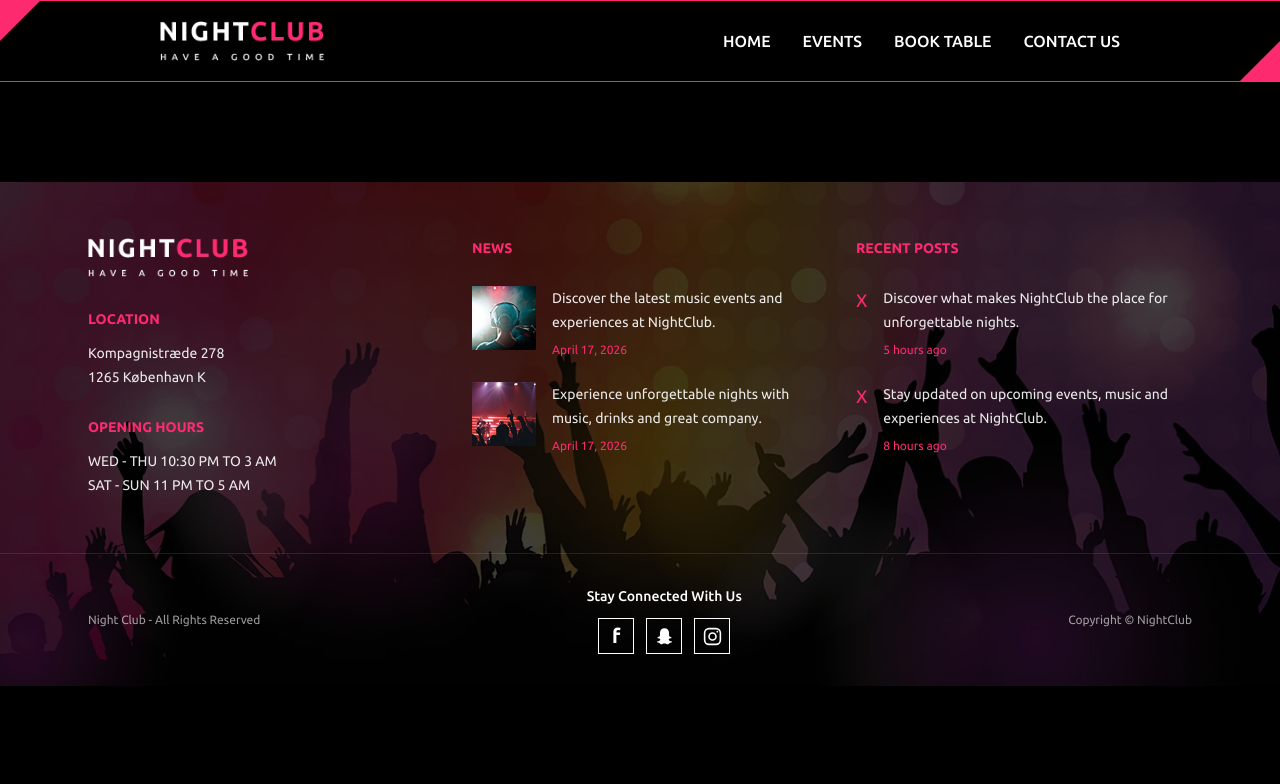
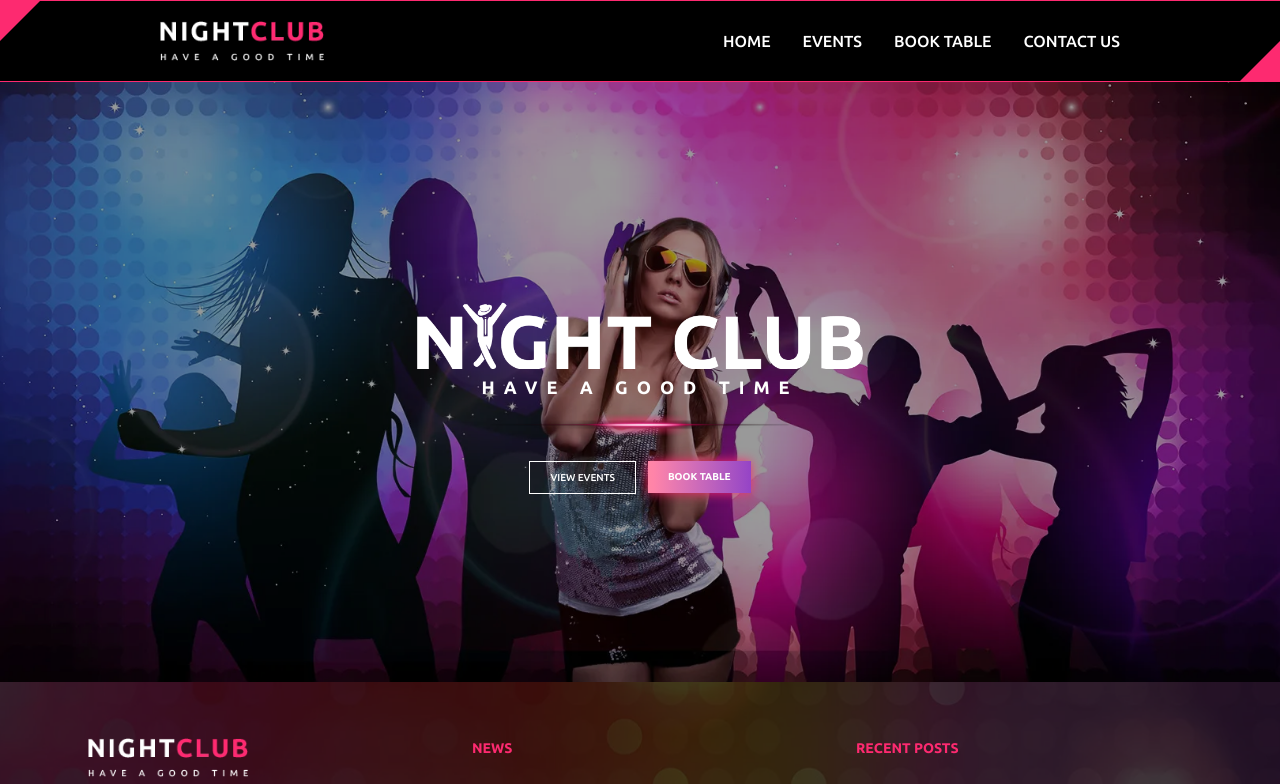
Before and after one commit to mipe0018/frontend_eksamen_MP.VV, a Next.js app: page / in a window 1280 px wide. Shown: the top 784 px of the page. Built offline with nearby package versions, Linux system fonts and the light colour scheme.

Commit message:
Build home hero section

```diff
--- a/src/app/page.jsx
+++ b/src/app/page.jsx
@@ -1,10 +1,24 @@
+
+import Hero from "../components/home/Hero";
+import Welcome from "../components/home/Welcome";
+import FeaturedEvents from "../components/home/FeaturedEvents";
+import Gallery from "../components/home/Gallery";
+import MusicPlayer from "../components/home/MusicPlayer";
+import LatestVideo from "../components/home/LatestVideo";
+import Testimonials from "../components/home/Testimonials";
+import Newsletter from "../components/home/Newsletter";
 
 export default function Home() {
   return (
-    <main className="container-content py-8">
-      <h1 className="text-3xl font-bold">
-        Home
-      </h1>
+    <main>
+      <Hero />
+      <Welcome />
+      <FeaturedEvents />
+      <Gallery />
+      <MusicPlayer />
+      <LatestVideo />
+      <Testimonials />
+      <Newsletter />
     </main>
   );
 }
--- a/src/components/home/FeaturedEvents.jsx
+++ b/src/components/home/FeaturedEvents.jsx
@@ -0,0 +1,4 @@
+
+export default function FeaturedEvents() {
+  return null;
+}
--- a/src/components/home/Gallery.jsx
+++ b/src/components/home/Gallery.jsx
@@ -0,0 +1,4 @@
+
+export default function FeaturedEvents() {
+  return null;
+}
--- a/src/components/home/Hero.jsx
+++ b/src/components/home/Hero.jsx
@@ -0,0 +1,124 @@
+
+"use client";
+
+import Image from "next/image";
+import Link from "next/link";
+import { motion } from "motion/react";
+
+import heroBackground from "../../assets/header/header_bg_2.webp";
+import heroLogo from "../../assets/header/Logo_hero.webp";
+import bottomLine from "../../assets/header/bottom_line.webp";
+
+export default function Hero() {
+  return (
+    <section className="relative flex min-h-[420px] w-full items-center justify-center overflow-hidden md:min-h-[600px]">
+
+      {/* Hero background */}
+      <Image
+        src={heroBackground}
+        alt=""
+        fill
+        priority
+        sizes="100vw"
+        className="object-cover object-center"
+      />
+
+      {/* Dark overlay */}
+      <div
+        className="absolute inset-0 bg-[var(--color-black)]/40"
+        aria-hidden="true"
+      />
+
+      {/* Hero content */}
+      <div className="relative z-10 flex flex-col items-center px-4 text-center">
+
+        {/* Hero logo */}
+        <motion.div
+          initial={{ opacity: 0, y: 25 }}
+          animate={{ opacity: 1, y: 0 }}
+          transition={{ duration: 0.9, ease: "easeOut" }}
+          className="relative h-[75px] w-[280px] sm:h-[100px] sm:w-[420px] md:h-[130px] md:w-[550px]"
+        >
+          <Image
+            src={heroLogo}
+            alt="Night Club"
+            fill
+            priority
+            sizes="(max-width: 640px) 280px, (max-width: 768px) 420px, 550px"
+            className="object-contain"
+          />
+        </motion.div>
+
+        {/* Slogan */}
+        <motion.p
+          initial={{ opacity: 0, y: 10 }}
+          animate={{ opacity: 1, y: 0 }}
+          transition={{ duration: 0.8, delay: 0.25 }}
+          className="-mt-5 text-sm font-bold tracking-[0.5em] text-[var(--color-white)] sm:-mt-6 sm:text-base md:-mt-7 md:text-lg"
+        >
+          HAVE A GOOD TIME
+        </motion.p>
+
+        {/* Decorative line below slogan */}
+        <motion.div
+          initial={{ opacity: 0, scaleX: 0.7 }}
+          animate={{ opacity: 1, scaleX: 1 }}
+          transition={{ duration: 1, delay: 0.35 }}
+          className="relative mt-3 mb-6 h-5 w-[260px] sm:w-[340px] md:h-6 md:w-[420px]"
+        >
+          <Image
+            src={bottomLine}
+            alt=""
+            fill
+            sizes="(max-width: 640px) 260px, (max-width: 768px) 340px, 420px"
+            className="object-contain"
+          />
+        </motion.div>
+
+        {/* CTA buttons */}
+        <motion.div
+          initial={{ opacity: 0, y: 20 }}
+          animate={{ opacity: 1, y: 0 }}
+          transition={{ duration: 0.8, delay: 0.5 }}
+          className="flex flex-col gap-3 sm:flex-row"
+        >
+
+          {/* View Events */}
+          <motion.div
+            whileHover={{ scale: 1.05 }}
+            whileTap={{ scale: 0.97 }}
+          >
+            <Link
+              href="/events"
+              className="flex min-h-[32px] items-center justify-center border border-[var(--color-white)] px-5 py-2 text-[10px] font-medium text-[var(--color-white)] transition-colors hover:bg-[var(--color-white)] hover:text-[var(--color-black)] focus-visible:outline-2 focus-visible:outline-offset-4 focus-visible:outline-[var(--color-white)]"
+            >
+              VIEW EVENTS
+            </Link>
+          </motion.div>
+
+          {/* Book Table - pink to purple gradient */}
+          <motion.div
+            whileHover={{
+              scale: 1.05,
+              boxShadow: "0 0 20px var(--color-primary)",
+            }}
+            whileTap={{ scale: 0.97 }}
+          >
+            <Link
+              href="/booking"
+              className="flex min-h-[32px] items-center justify-center border-0 px-5 py-2 text-[10px] font-semibold text-[var(--color-white)] transition-all hover:brightness-110 focus-visible:outline-2 focus-visible:outline-offset-4 focus-visible:outline-[var(--color-white)]"
+              style={{
+                backgroundImage:
+                  "linear-gradient(to right, color-mix(in oklch, var(--color-primary) 65%, var(--color-white)), oklch(55% 0.20 310))",
+                boxShadow: "0 0 12px var(--color-primary)",
+              }}
+            >
+              BOOK TABLE
+            </Link>
+          </motion.div>
+
+        </motion.div>
+      </div>
+    </section>
+  );
+}
--- a/src/components/home/LatestVideo.jsx
+++ b/src/components/home/LatestVideo.jsx
@@ -0,0 +1,4 @@
+
+export default function FeaturedEvents() {
+  return null;
+}
--- a/src/components/home/MusicPlayer.jsx
+++ b/src/components/home/MusicPlayer.jsx
@@ -0,0 +1,4 @@
+
+export default function FeaturedEvents() {
+  return null;
+}
--- a/src/components/home/Newsletter.jsx
+++ b/src/components/home/Newsletter.jsx
@@ -0,0 +1,4 @@
+
+export default function FeaturedEvents() {
+  return null;
+}
--- a/src/components/home/Testimonials.jsx
+++ b/src/components/home/Testimonials.jsx
@@ -0,0 +1,4 @@
+
+export default function FeaturedEvents() {
+  return null;
+}
--- a/src/components/home/Welcome.jsx
+++ b/src/components/home/Welcome.jsx
@@ -0,0 +1,4 @@
+
+export default function FeaturedEvents() {
+  return null;
+}
```
Also changed, not shown: src/assets/header/Logo_hero.webp (added).
